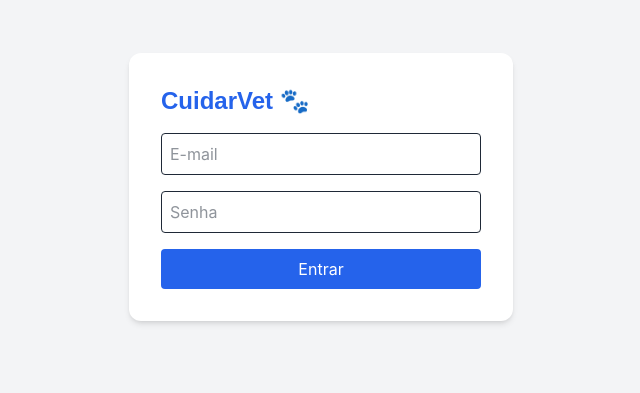
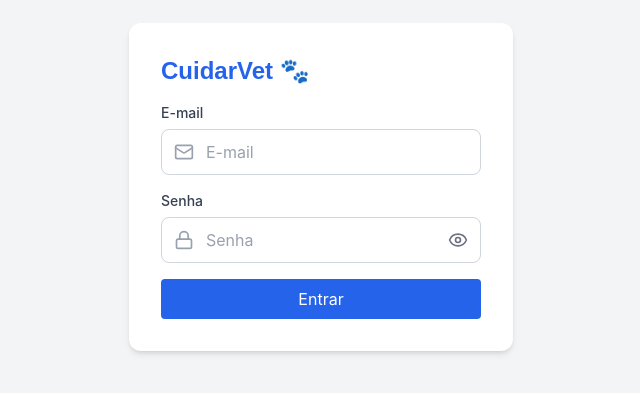
Before and after one commit to gabriela-data/reactjs, a React (Vite) app: page /login in a window 1280 px wide. Shown: the part 213-606 px from the top of the page, without its empty margins (319-959 px from the left). Built offline with nearby package versions, Linux system fonts and the light colour scheme; no server answers.

Commit message:
feat: criar componente de input reutilizavel (#72)

```diff
--- /dev/null
+++ b/src/components/Input/index.jsx
@@ -0,0 +1,81 @@
+import { forwardRef, useId, useState } from 'react'
+import { Eye, EyeOff } from 'lucide-react'
+
+const Input = forwardRef(function Input(
+  {
+    id,
+    label,
+    icon: Icon,
+    error,
+    type = 'text',
+    disabled = false,
+    className = '',
+    'aria-describedby': ariaDescribedBy,
+    ...props
+  },
+  ref
+) {
+  const generatedId = useId()
+  const [isPasswordVisible, setIsPasswordVisible] = useState(false)
+  const inputId = id ?? props.name ?? generatedId
+  const errorId = error ? `${inputId}-error` : undefined
+  const isPassword = type === 'password'
+  const inputType = isPassword && isPasswordVisible ? 'text' : type
+  const describedBy = [ariaDescribedBy, errorId].filter(Boolean).join(' ') || undefined
+
+  return (
+    <div className={`space-y-1.5 ${className}`}>
+      {label && (
+        <label htmlFor={inputId} className="block text-sm font-medium text-gray-700">
+          {label}
+        </label>
+      )}
+
+      <div
+        className={`flex items-center rounded-lg border bg-white transition focus-within:ring-2 ${
+          error
+            ? 'border-danger focus-within:border-danger focus-within:ring-danger/20'
+            : 'border-gray-300 focus-within:border-primary focus-within:ring-primary/20'
+        } ${disabled ? 'cursor-not-allowed bg-gray-100 opacity-70' : ''}`}
+      >
+        {Icon && <Icon aria-hidden="true" className="ml-3 size-5 shrink-0 text-gray-400" />}
+
+        <input
+          {...props}
+          ref={ref}
+          id={inputId}
+          type={inputType}
+          disabled={disabled}
+          aria-invalid={Boolean(error)}
+          aria-describedby={describedBy}
+          className="min-w-0 flex-1 bg-transparent px-3 py-2.5 text-gray-900 outline-none placeholder:text-gray-400 disabled:cursor-not-allowed"
+        />
+
+        {isPassword && (
+          <button
+            type="button"
+            disabled={disabled}
+            onClick={() => setIsPasswordVisible((visible) => !visible)}
+            className="mr-2 rounded p-1 text-gray-500 transition hover:text-gray-700 focus-visible:outline-2 focus-visible:outline-offset-2 focus-visible:outline-primary disabled:cursor-not-allowed"
+            aria-label={isPasswordVisible ? 'Ocultar senha' : 'Mostrar senha'}
+            aria-pressed={isPasswordVisible}
+          >
+            {isPasswordVisible ? (
+              <EyeOff aria-hidden="true" className="size-5" />
+            ) : (
+              <Eye aria-hidden="true" className="size-5" />
+            )}
+          </button>
+        )}
+      </div>
+
+      {error && (
+        <p id={errorId} role="alert" className="text-sm text-danger">
+          {error}
+        </p>
+      )}
+    </div>
+  )
+})
+
+export default Input
--- a/src/pages/Login/index.jsx
+++ b/src/pages/Login/index.jsx
@@ -1,6 +1,8 @@
 import { useForm } from 'react-hook-form'
 import { useNavigate } from 'react-router-dom'
 import toast from 'react-hot-toast'
+import { Lock, Mail } from 'lucide-react'
+import Input from '../../components/Input'
 import { useAuth } from '../../contexts/AuthContext'
 
 export default function Login() {
@@ -26,18 +28,26 @@ export default function Login() {
       >
         <h1 className="text-2xl font-bold text-primary">CuidarVet 🐾</h1>
 
-        <input
+        <Input
+          id="email"
+          label="E-mail"
+          type="email"
           placeholder="E-mail"
-          {...register('email', { required: true })}
-          className="w-full border p-2 rounded"
+          icon={Mail}
+          error={errors.email?.message}
+          autoComplete="email"
+          {...register('email', { required: 'Obrigatório' })}
         />
-        {errors.email && <span className="text-danger text-sm">Obrigatório</span>}
 
-        <input
+        <Input
+          id="senha"
+          label="Senha"
           type="password"
           placeholder="Senha"
-          {...register('senha', { required: true })}
-          className="w-full border p-2 rounded"
+          icon={Lock}
+          error={errors.senha?.message}
+          autoComplete="current-password"
+          {...register('senha', { required: 'Obrigatório' })}
         />
 
         <button
```
